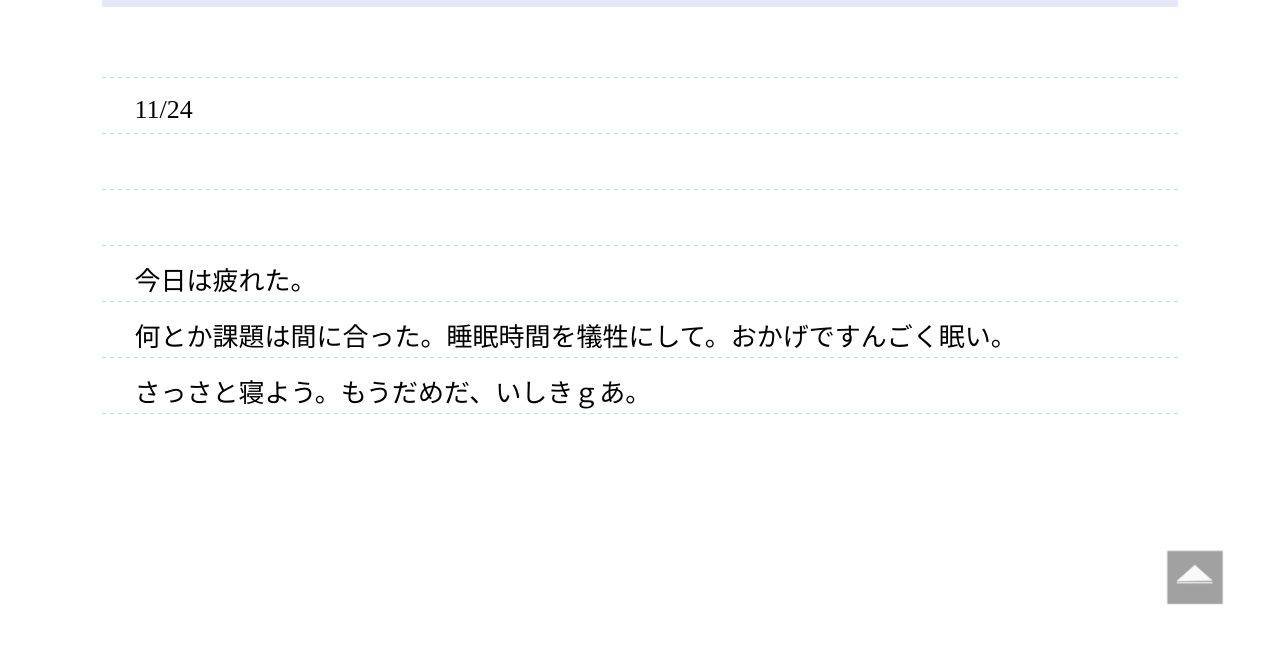
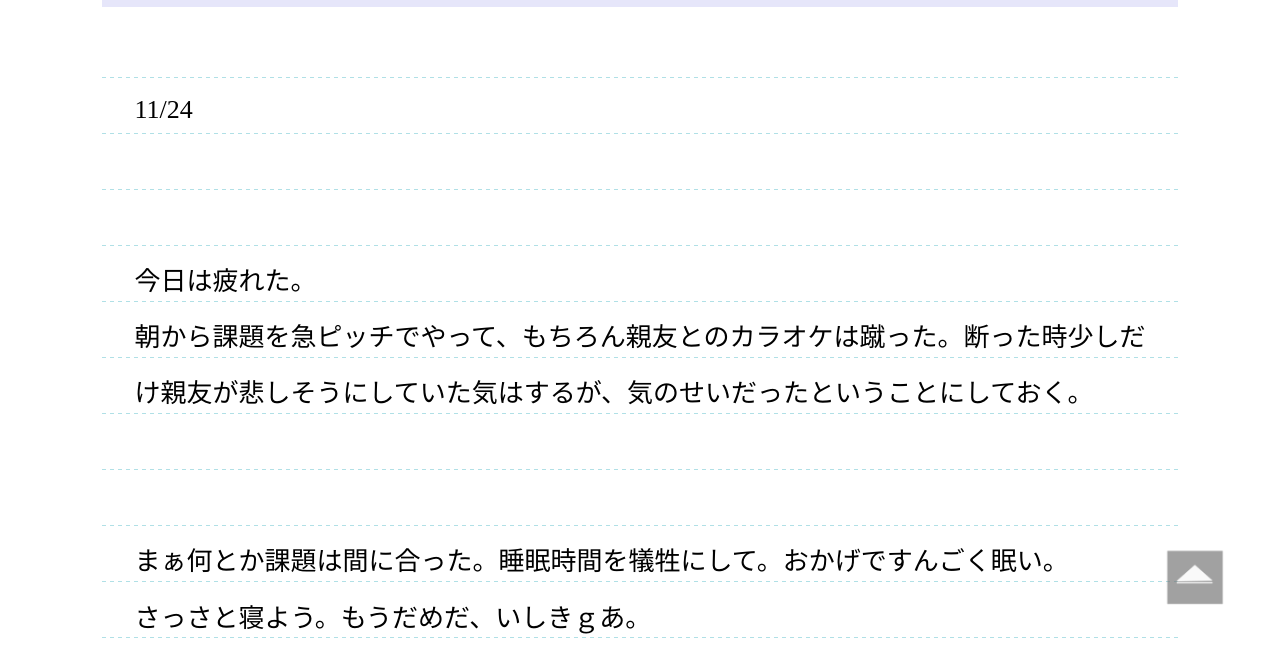
Before and after one commit to yukko-lab/record_1123, a plain HTML site: page index-11242.html in a window 1280 px wide. Shown: the part 136-800 px from the top of the page. Drawn offline with nearby package versions, Linux system fonts and the light colour scheme; files whose address does not match are found by name; a web font is replaced by a local one.

Commit message:
Add files via upload

```diff
--- a/index-11242.html
+++ b/index-11242.html
@@ -38,7 +38,8 @@
      <article>
      <div class="dashed-note">
     <p class ="px">11/24</p>
-    <p class ="py">今日は疲れた。<br>何とか課題は間に合った。睡眠時間を犠牲にして。おかげですんごく眠い。<br>さっさと寝よう。もうだめだ、いしきｇあ。
+    <p class ="py">今日は疲れた。<br>朝から課題を急ピッチでやって、もちろん親友とのカラオケは蹴った。断った時少しだけ親友が悲しそうにしていた気はするが、気のせいだったということにしておく。</p>
+    <p class ="py">まぁ何とか課題は間に合った。睡眠時間を犠牲にして。おかげですんごく眠い。<br>さっさと寝よう。もうだめだ、いしきｇあ。
 </p>
      </div>
     </article>
```
